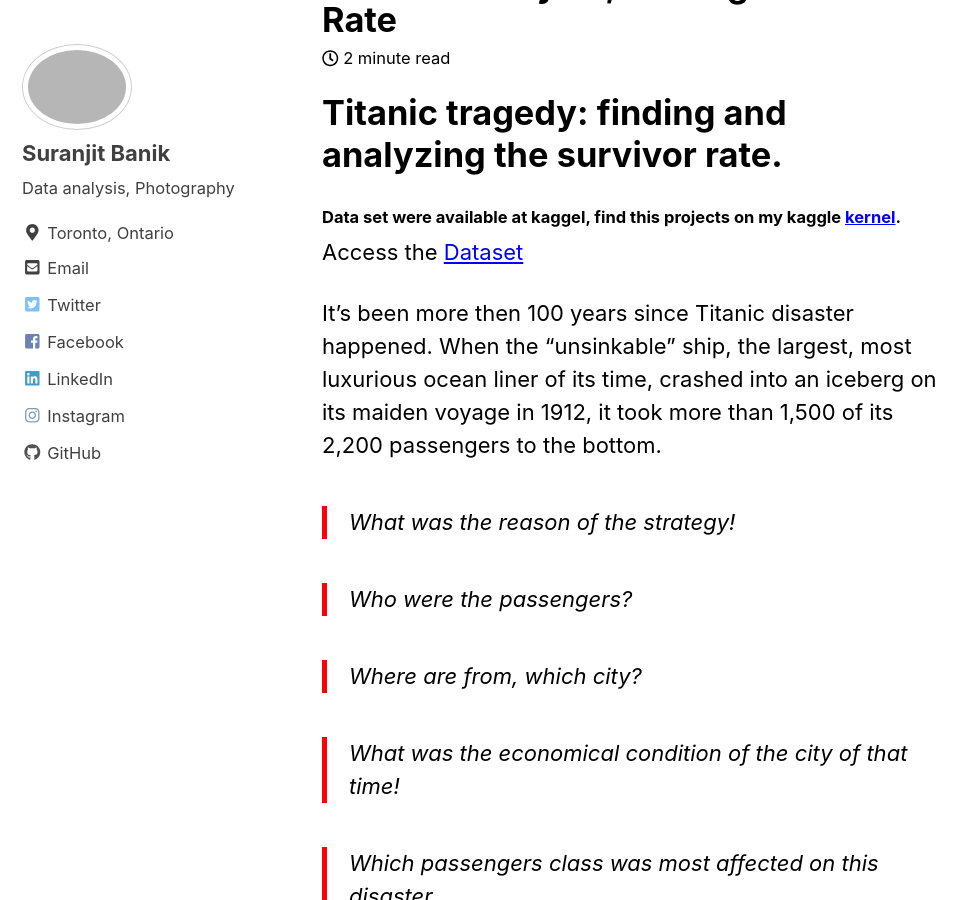
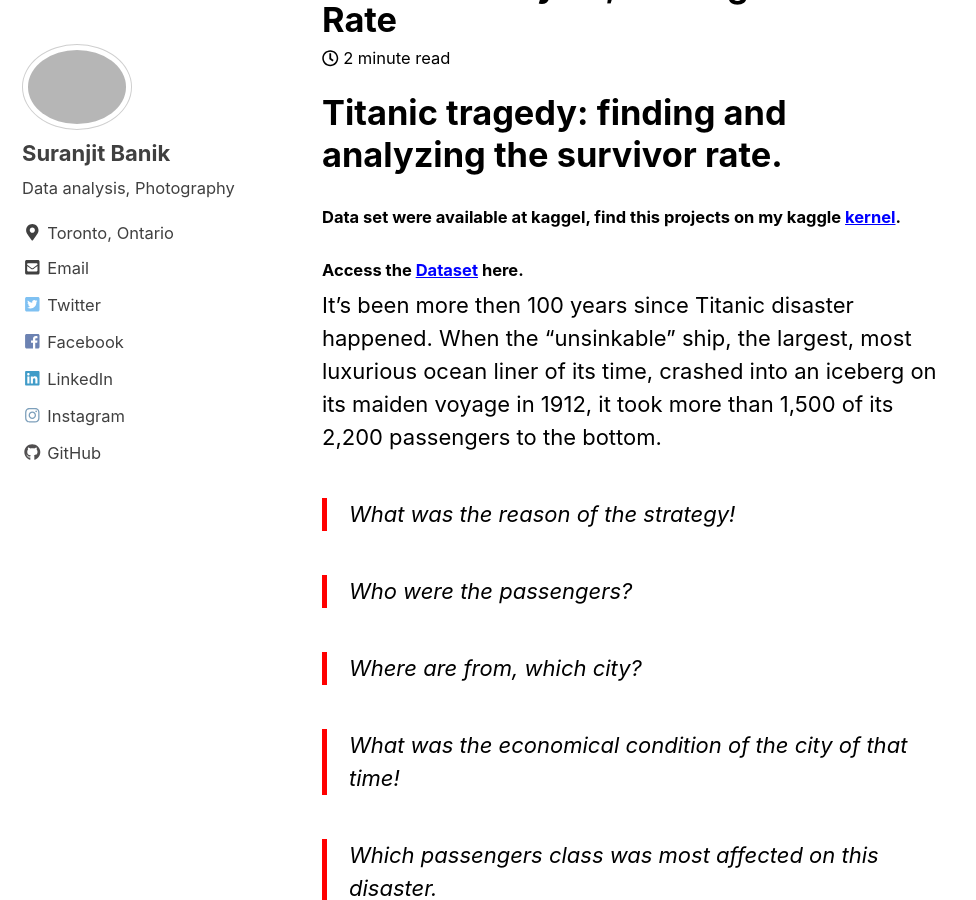
Before and after one commit to mastermindLAB/mastermindLAB.github.io, a Jekyll site: the page built from _posts/2019-03-28-titanic.md, in a window 1280 px wide and 900 px high, scrolled down 1170 px. Shown: the whole window, without its empty margins (0-976 px from the left). Built offline with Jekyll 4.4.1, drawn with Linux system fonts in a browser that asks for light colours; nearby versions of some CDN libraries.

```diff
--- a/_posts/2019-03-28-titanic.md
+++ b/_posts/2019-03-28-titanic.md
@@ -10,7 +10,7 @@
 # Titanic tragedy: finding and analyzing the survivor rate.
 ##### Data set were available at kaggel, find this projects on my kaggle [kernel](https://www.kaggle.com/suranjitbanik/seaborn-numpy-pandas-in-titanic-dataset).
 
-Access the [Dataset](https://www.kaggle.com/suranjitbanik/titanic-passengers-information/){:target= "_blank" }
+##### Access the [Dataset](https://www.kaggle.com/suranjitbanik/titanic-passengers-information/) here.
 
 It's been more then 100 years since Titanic disaster happened. When the "unsinkable" ship, the largest, most luxurious ocean liner of its time, crashed into an iceberg on its maiden voyage in 1912, it took more than 1,500 of its 2,200 passengers to the bottom.
 > What was the reason of the strategy!
```
